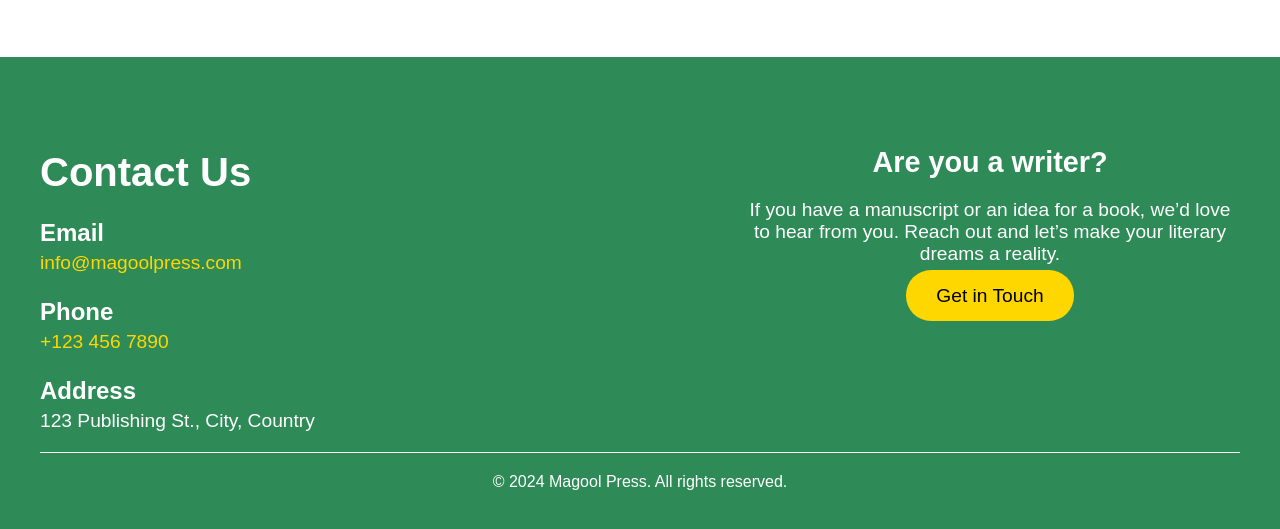
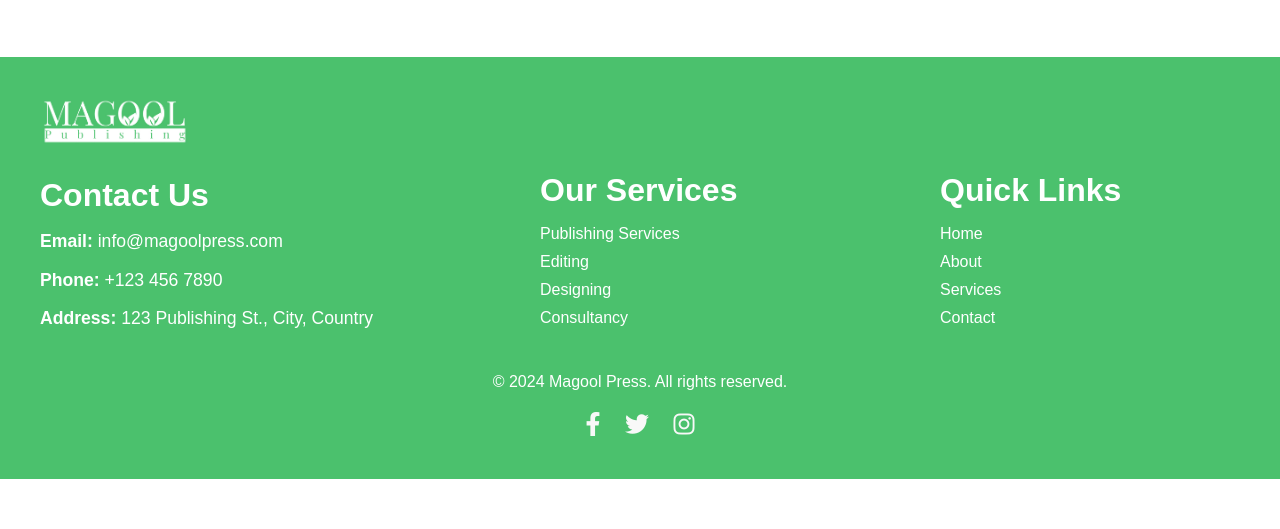
Before and after one commit to Semedii/magool, a plain HTML site: page index.html in a window 1280 px wide. Shown: the part 2323-2852 px from the top of the page. After the commit the page ends 2802 px from the top, so only its background shows below. Drawn offline with Linux system fonts and the light colour scheme.

Commit message:
pre final

```diff
--- a/index.html
+++ b/index.html
@@ -6,7 +6,10 @@
     <title>Magool Press</title>
     <link rel="stylesheet" href="styles.css">
     <script src="script.js" defer></script>
+    <!-- Font Awesome CDN -->
+    <link rel="stylesheet" href="https://cdnjs.cloudflare.com/ajax/libs/font-awesome/6.4.0/css/all.min.css">
   </head>
+
 <body>
 
   <header class="navbar">
@@ -117,35 +120,48 @@
 
   <footer class="footer">
     <div class="container">
-      <div class="footer-content">
+      <div class="footer-top">
+        <div class="footer-info">
+          <div class="footer-logo">
+            <img src="assets/logo.jpg" alt="Magool Press Logo">
+          </div>
           <div class="contact-info">
             <h2>Contact Us</h2>
-          <div class="contact-item">
-            <h3>Email</h3>
-            <p><a href="mailto:info@magoolpress.com">info@magoolpress.com</a></p>
-          </div>
-          <div class="contact-item">
-            <h3>Phone</h3>
-            <p><a href="tel:+1234567890">+123 456 7890</a></p>
-          </div>
-          <div class="contact-item">
-            <h3>Address</h3>
-            <p>123 Publishing St., City, Country</p>
+            <p><strong>Email:</strong> <a href="mailto:info@magoolpress.com">info@magoolpress.com</a></p>
+            <p><strong>Phone:</strong> <a href="tel:+1234567890">+123 456 7890</a></p>
+            <p><strong>Address:</strong> 123 Publishing St., City, Country</p>
           </div>
         </div>
-        <div class="cta">
-          <h3>Are you a writer?</h3>
-          <p>If you have a manuscript or an idea for a book, we’d love to hear from you. Reach out and let’s make your literary dreams a reality.</p>
-          <a href="mailto:info@magoolpress.com" class="btn">Get in Touch</a>
+        <div class="footer-services">
+          <h2>Our Services</h2>
+          <ul>
+            <li><a href="#">Publishing Services</a></li>
+            <li><a href="#">Editing</a></li>
+            <li><a href="#">Designing</a></li>
+            <li><a href="#">Consultancy</a></li>
+          </ul>
+        </div>
+        <div class="footer-links">
+          <h2>Quick Links</h2>
+          <ul>
+            <li><a href="#">Home</a></li>
+            <li><a href="#">About</a></li>
+            <li><a href="#">Services</a></li>
+            <li><a href="#">Contact</a></li>
+          </ul>
         </div>
       </div>
       <div class="footer-bottom">
         <p>&copy; 2024 Magool Press. All rights reserved.</p>
+        <div class="social-media">
+          <a href="#" class="social-icon"><i class="fab fa-facebook-f"></i></a>
+          <a href="#" class="social-icon"><i class="fab fa-twitter"></i></a>
+          <a href="#" class="social-icon"><i class="fab fa-instagram"></i></a>
+        </div>
       </div>
     </div>
   </footer>
 
 
-
 </body>
 </html>
--- a/styles.css
+++ b/styles.css
@@ -270,12 +270,11 @@ body, html {
   margin-top: 10px;
   color: #4bc16d;
 }
-
 /* Footer Section */
 .footer {
-  background-color: #2e8b57;
+  background-color: #4bc16d;
   color: #fff;
-  padding: 60px 20px;
+  padding: 40px 20px;
 }
 
 .footer .container {
@@ -283,99 +282,104 @@ body, html {
   margin: 0 auto;
 }
 
-.footer-content {
+.footer-top {
   display: flex;
   flex-wrap: wrap;
   justify-content: space-between;
-  gap: 40px;
+  gap: 20px;
 }
 
-.contact-info {
+.footer-info {
   flex: 1;
-  max-width: 500px;
+  max-width: 400px;
+}
+
+.footer-logo img {
+  width: 150px;
 }
 
 .contact-info h2 {
-  font-size: 2.5em;
-  margin-bottom: 20px;
-  font-weight: bold;
-  color: #fff;
+  font-size: 2em;
+  margin-bottom: 10px;
 }
 
-.contact-item {
-  margin-bottom: 20px;
+.contact-info p {
+  font-size: 1.1em;
+  margin-bottom: 10px;
 }
 
-.contact-item h3 {
-  font-size: 1.5em;
-  margin-bottom: 5px;
-  font-weight: bold;
-}
-
-.contact-item p {
-  font-size: 1.2em;
-  margin: 0;
-}
-
-.contact-item a {
-  color: #ffd700;
+.contact-info a {
+  color: #fff;
   text-decoration: none;
   transition: color 0.3s ease;
 }
 
-.contact-item a:hover {
-  color: #e0c100;
+.contact-info a:hover {
+  color: #fff;
 }
 
-.cta {
+.footer-services, .footer-links {
+  margin-top: 48px;
   flex: 1;
-  max-width: 500px;
-  text-align: center;
+  max-width: 300px;
 }
 
-.cta h3 {
-  font-size: 1.8em;
-  margin-bottom: 20px;
-  font-weight: bold;
+.footer-services h2, .footer-links h2 {
+  font-size: 2em;
+  margin-bottom: 10px;
 }
 
-.cta p {
-  font-size: 1.2em;
-  margin-bottom: 20px;
+.footer-services ul, .footer-links ul {
+  list-style: none;
+  padding: 0;
 }
 
-.cta .btn {
-  background-color: #ffd700;
-  color: #000;
-  padding: 15px 30px;
-  text-decoration: none;
-  border-radius: 25px;
-  font-size: 1.2em;
-  transition: background-color 0.3s ease;
+.footer-services li, .footer-links li {
+  margin-bottom: 10px;
 }
 
-.cta .btn:hover {
-  background-color: #e0c100;
+.footer-services a, .footer-links a {
+  color: #fff;
+  text-decoration: none;
+  transition: color 0.3s ease;
+}
+
+.footer-services a:hover, .footer-links a:hover {
+  color: #fff;
 }
 
 .footer-bottom {
+  margin-top: 30px;
   text-align: center;
-  padding-top: 20px;
-  border-top: 1px solid #fff;
 }
 
 .footer-bottom p {
   font-size: 1em;
   margin: 0;
 }
+.social-media {
+  margin-top: 20px;
+}
 
+.social-icon {
+  display: inline-block;
+  margin: 0 10px;
+  color: #f8f8f8; /* Gold color for the icons */
+  font-size: 24px; /* Size of the icons */
+  transition: color 0.3s ease;
+}
+
+.social-icon:hover {
+  color: #f8f8f8; /* Darker gold for hover effect */
+}
+
+/* Responsive adjustments for social media icons */
 @media (max-width: 768px) {
-  .footer-content {
-    flex-direction: column;
-    align-items: center;
+  .social-media {
+    margin-top: 10px;
   }
 
-  .contact-info, .cta {
-    max-width: 100%;
+  .social-icon {
+    font-size: 20px;
   }
 }
```
Lines whose indentation alone changed are shown as unchanged.
